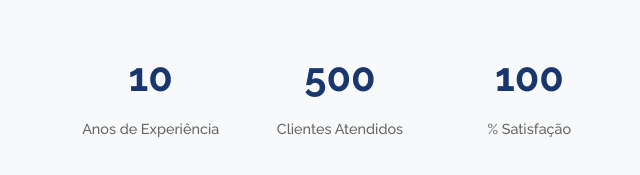
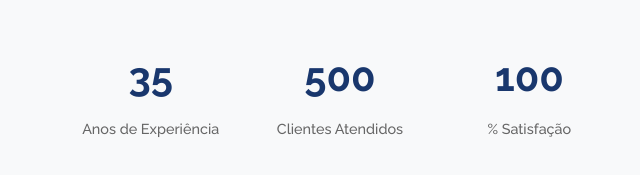
Before and after one commit to visionxma/SOSMalhas, a website built with Vite: page index.html in a window 1280 px wide. Shown: the part 1309-1484 px from the top of the page, 0-640 px from the left. Built offline with nearby package versions, Linux system fonts and the light colour scheme.

Commit message:
Update index.html

```diff
--- a/index.html
+++ b/index.html
@@ -172,7 +172,7 @@
           <p>Com anos de experiência no setor têxtil, temos como missão oferecer conforto, durabilidade e identidade para a sua equipe ou instituição.</p>
           <div class="about-stats">
             <div class="stat-item">
-              <div class="stat-number" data-count="10">0</div>
+              <div class="stat-number" data-count="35">0</div>
               <div class="stat-label">Anos de Experiência</div>
             </div>
             <div class="stat-item">
```
